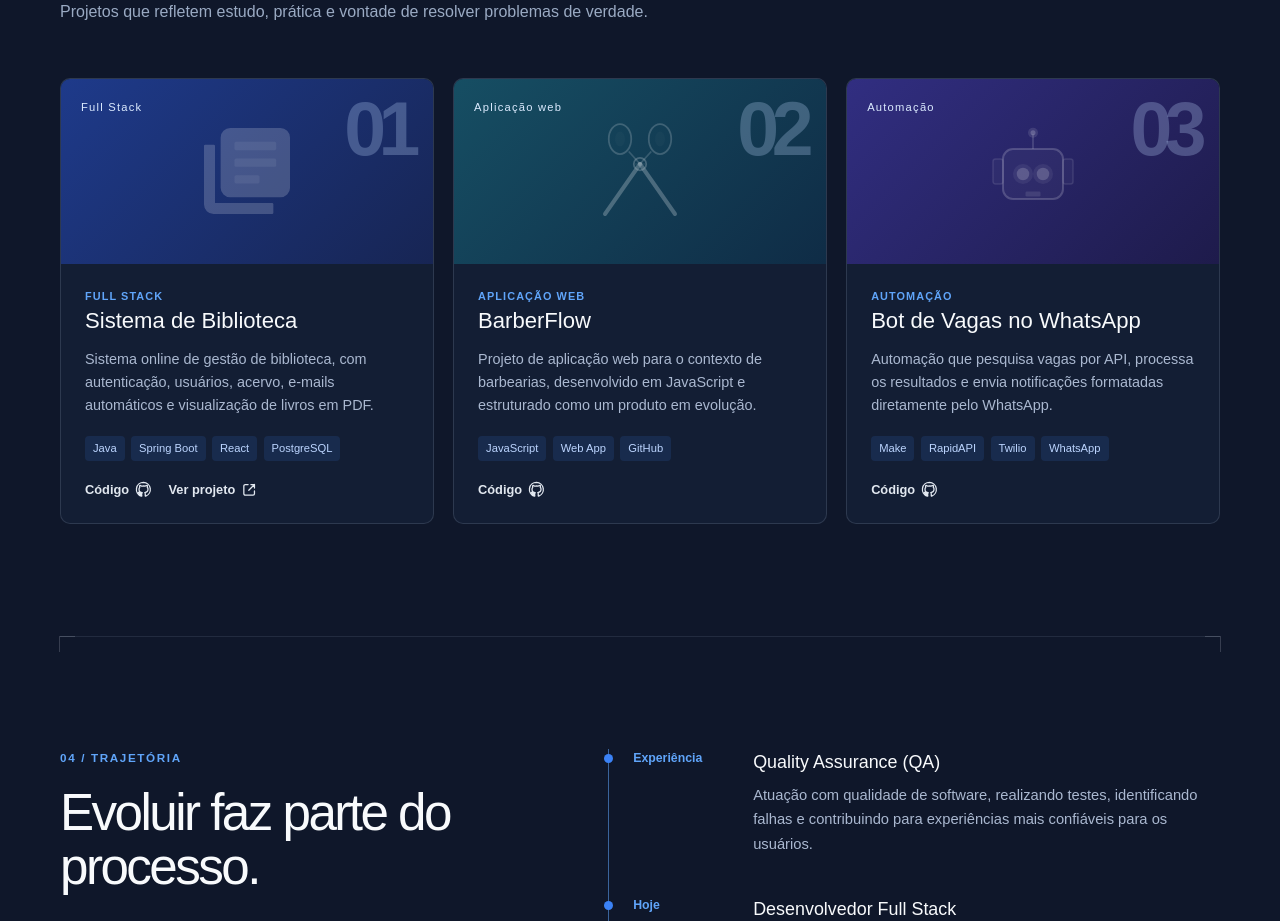
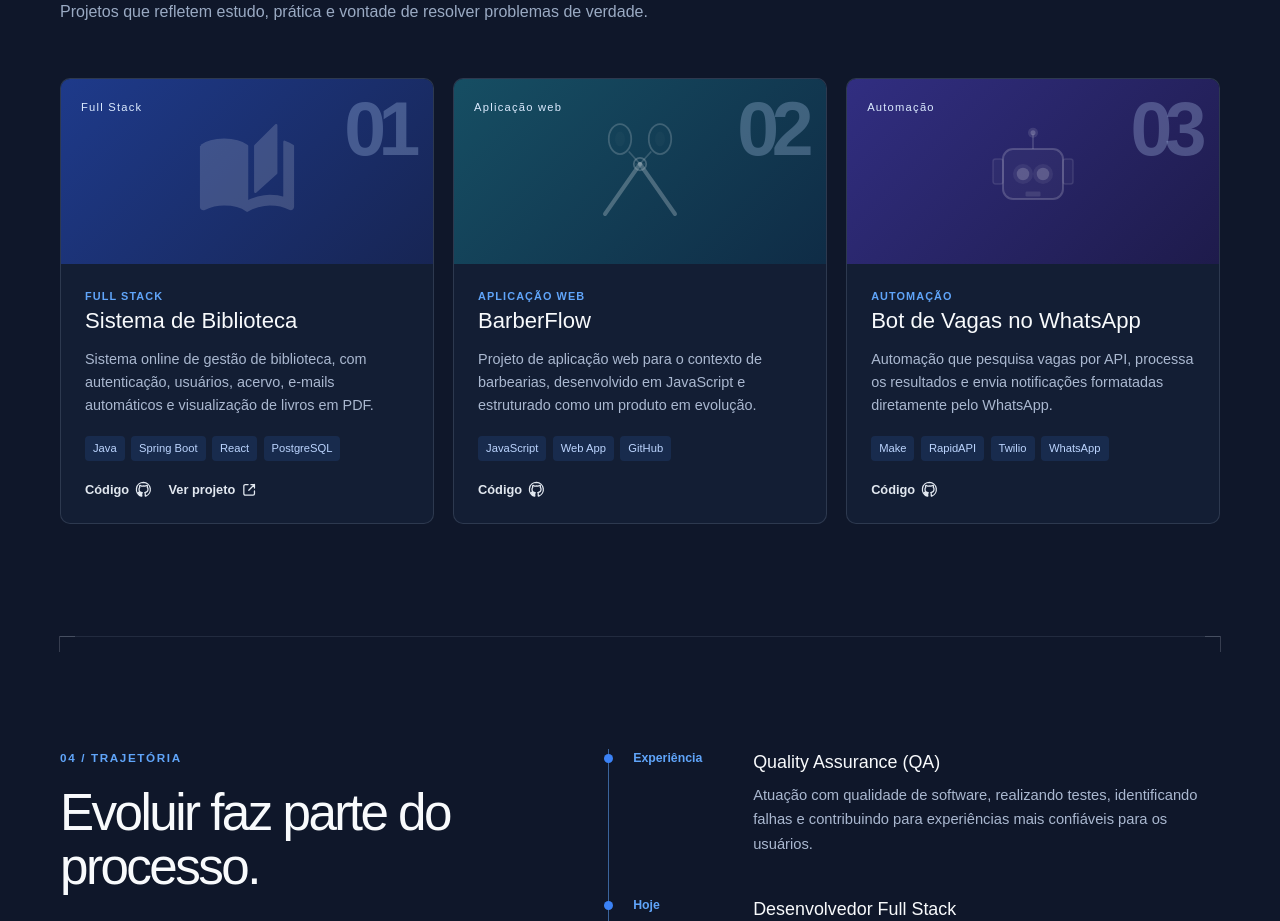
Before and after one commit to RodrigoMA21/portfolio, a React (Vite) app: page / in a window 1280 px wide. Shown: the part 2220-3141 px from the top of the page. Built offline with nearby package versions, Linux system fonts and the light colour scheme.

Commit message:
fix: icone biblioteca agora e o AutoStories exato do MUI usado no site

```diff
--- a/src/App.jsx
+++ b/src/App.jsx
@@ -129,11 +129,8 @@ function Icon({ name, size = 20 }) {
 function BooksIll() {
   return (
     <svg viewBox="0 0 24 24" fill="none" xmlns="http://www.w3.org/2000/svg">
-      <path d="M4 6H2v14a2 2 0 0 0 2 2h14v-2H4V6zm16-4H8a2 2 0 0 0-2 2v12a2 2 0 0 0 2 2h12a2 2 0 0 0 2-2V4a2 2 0 0 0-2-2z"
-        fill="currentColor" opacity="0.04" stroke="currentColor" strokeWidth="0.65" opacity="0.35" strokeLinejoin="round" />
-      <rect x="9" y="5" width="10" height="2" rx="0.4" fill="currentColor" opacity="0.15" />
-      <rect x="9" y="9" width="10" height="2" rx="0.4" fill="currentColor" opacity="0.15" />
-      <rect x="9" y="13" width="6" height="2" rx="0.4" fill="currentColor" opacity="0.15" />
+      <path d="m19 1-5 5v11l5-4.5zM1 6v14.65c0 .25.25.5.5.5.1 0 .15-.05.25-.05C3.1 20.45 5.05 20 6.5 20c1.95 0 4.05.4 5.5 1.5V6c-1.45-1.1-3.55-1.5-5.5-1.5S2.45 4.9 1 6m22 13.5V6c-.6-.45-1.25-.75-2-1v13.5c-1.1-.35-2.3-.5-3.5-.5-1.7 0-4.15.65-5.5 1.5v2c1.35-.85 3.8-1.5 5.5-1.5 1.65 0 3.35.3 4.75 1.05.1.05.15.05.25.05.25 0 .5-.25.5-.5z"
+        fill="currentColor" opacity="0.08" stroke="currentColor" strokeWidth="0.6" opacity="0.3" strokeLinejoin="round" />
     </svg>
   );
 }
```
